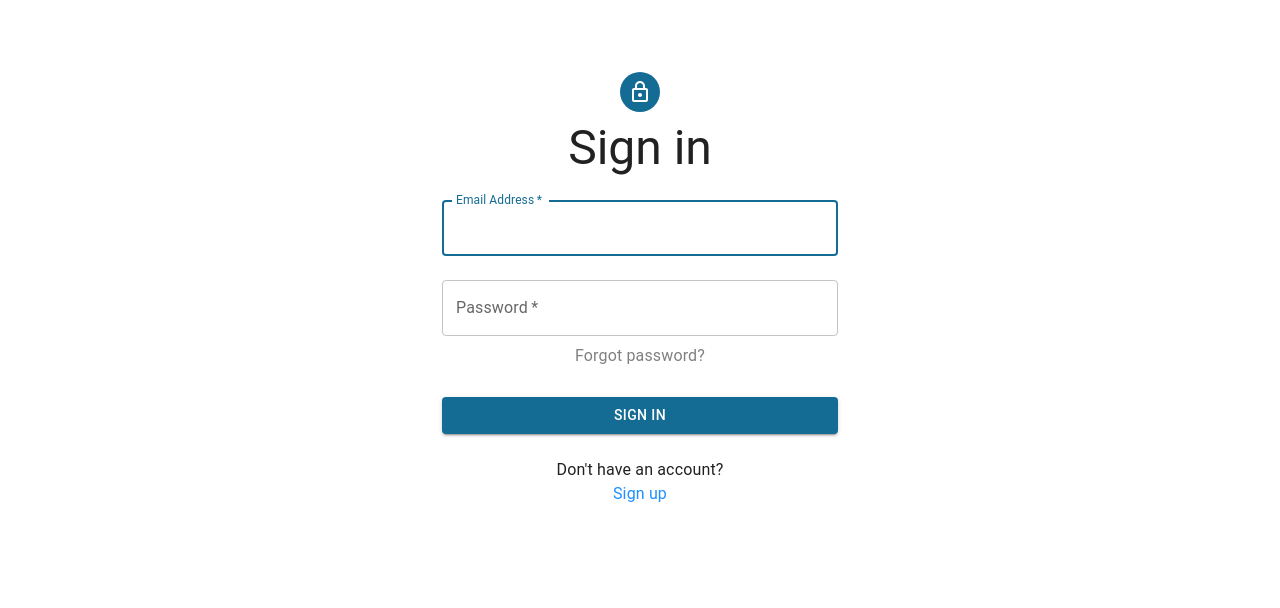
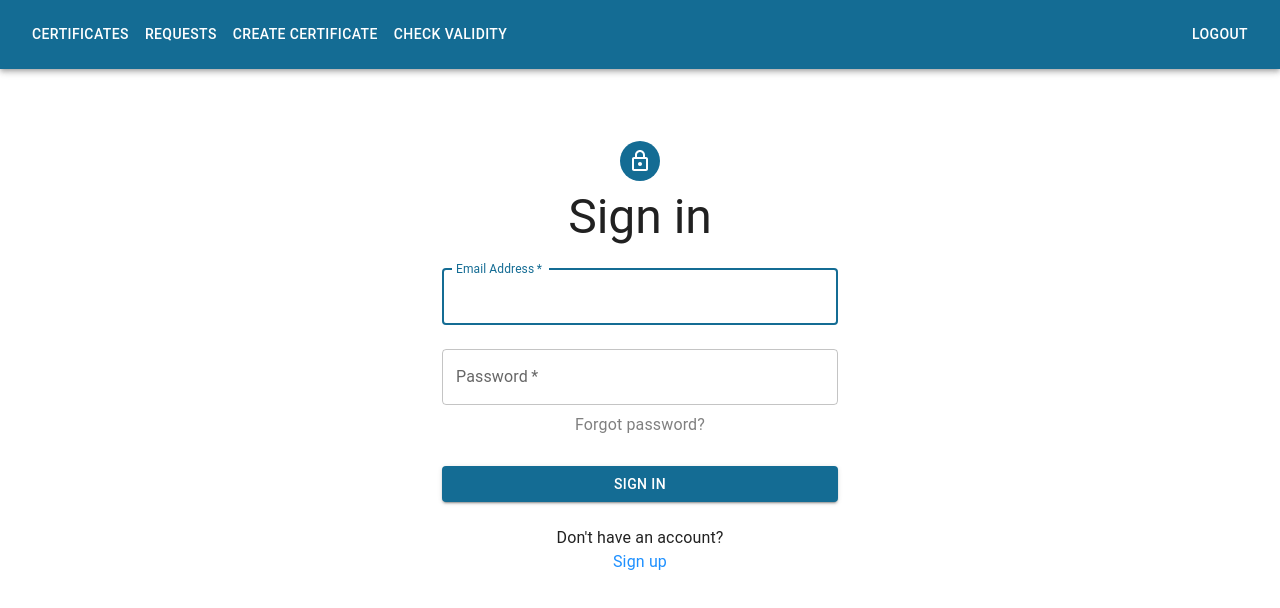
Before and after one commit to bmijanovic/certificates-web-app, a React (Vite) app in the folder front/certificates-web-app/: page /login in a window 1280 px wide. Shown: the top 608 px of the page. Built offline with nearby package versions, Linux system fonts and the light colour scheme; no server answers.

Commit message:
Added Navbar

```diff
--- a/front/certificates-web-app/index.html
+++ b/front/certificates-web-app/index.html
@@ -10,7 +10,7 @@
     <link href="https://fonts.googleapis.com/css2?family=Poppins:wght@300&display=swap" rel="stylesheet">
     <title>Vite + React</title>
   </head>
-  <body>
+  <body style="margin: 0">
     <div id="root"></div>
     <script type="module" src="/src/main.jsx"></script>
   </body>
--- /dev/null
+++ b/front/certificates-web-app/src/components/Navbar.jsx
@@ -0,0 +1,128 @@
+import * as React from 'react';
+import AppBar from '@mui/material/AppBar';
+import Box from '@mui/material/Box';
+import Toolbar from '@mui/material/Toolbar';
+import IconButton from '@mui/material/IconButton';
+import Typography from '@mui/material/Typography';
+import Menu from '@mui/material/Menu';
+import MenuIcon from '@mui/icons-material/Menu';
+import Container from '@mui/material/Container';
+import Avatar from '@mui/material/Avatar';
+import Button from '@mui/material/Button';
+import Tooltip from '@mui/material/Tooltip';
+import MenuItem from '@mui/material/MenuItem';
+export default function Navbar() {
+    const [anchorElNav, setAnchorElNav] = React.useState(null);
+    const [anchorElUser, setAnchorElUser] = React.useState(null);
+
+    const handleOpenNavMenu = (event) => {
+        setAnchorElNav(event.currentTarget);
+    };
+    const handleOpenUserMenu = (event) => {
+        setAnchorElUser(event.currentTarget);
+    };
+
+    const handleCloseNavMenu = () => {
+        setAnchorElNav(null);
+    };
+
+    const handleCloseUserMenu = () => {
+        setAnchorElUser(null);
+    };
+
+    return (
+        <AppBar style={{position:"sticky",margin:0}}>
+            <Container maxWidth="xl">
+                <Toolbar disableGutters>
+
+                    <Box sx={{ flexGrow: 1, display: { xs: 'flex', md: 'none' } }}>
+                        <IconButton
+                            size="large"
+                            aria-label="account of current user"
+                            aria-controls="menu-appbar"
+                            aria-haspopup="true"
+                            onClick={handleOpenNavMenu}
+                            color="inherit"
+                        >
+                            <MenuIcon />
+                        </IconButton>
+                        <Menu
+                            id="menu-appbar"
+                            anchorEl={anchorElNav}
+                            anchorOrigin={{
+                                vertical: 'bottom',
+                                horizontal: 'left',
+                            }}
+                            keepMounted
+                            transformOrigin={{
+                                vertical: 'top',
+                                horizontal: 'left',
+                            }}
+                            open={Boolean(anchorElNav)}
+                            onClose={handleCloseNavMenu}
+                            sx={{
+                                display: { xs: 'block', md: 'none' },
+                            }}
+                        >
+                            <MenuItem key="certificates" onClick={handleCloseNavMenu}>
+                                <Typography textAlign="center">Certificates</Typography>
+                            </MenuItem>
+                            <MenuItem key="requests" onClick={handleCloseNavMenu}>
+                                <Typography textAlign="center">Requests</Typography>
+                            </MenuItem>
+                            <MenuItem key="generate" onClick={handleCloseNavMenu}>
+                                <Typography textAlign="center">Create Certificates</Typography>
+                            </MenuItem>
+                            <MenuItem key="validity" onClick={handleCloseNavMenu}>
+                                <Typography textAlign="center">Check Validity</Typography>
+                            </MenuItem>
+                            <MenuItem key="validity" onClick={handleCloseNavMenu}>
+                                <Typography textAlign="center">Logout</Typography>
+                            </MenuItem>
+                        </Menu>
+                    </Box>
+                    <Box sx={{ flexGrow: 1, display: { xs: 'none', md: 'flex' } }}>
+                            <Button
+                                key="certificates"
+                                onClick={handleCloseNavMenu}
+                                sx={{ my: 2, color: 'white', display: 'block' }}
+                            >
+                                Certificates
+                            </Button>
+                        <Button
+                            key="requests"
+                            onClick={handleCloseNavMenu}
+                            sx={{ my: 2, color: 'white', display: 'block' }}
+                        >
+                            Requests
+                        </Button>
+                        <Button
+                            key="generate"
+                            onClick={handleCloseNavMenu}
+                            sx={{ my: 2, color: 'white', display: 'block' }}
+                        >
+                            Create Certificate
+                        </Button>
+                        <Button
+                            key="validity"
+                            onClick={handleCloseNavMenu}
+                            sx={{ my: 2, color: 'white', display: 'block' }}
+                        >
+                            Check Validity
+                        </Button>
+                    </Box>
+
+                    <Box sx={{ flexGrow: 0,display: { xs: 'none', md: 'flex' }  }}>
+                        <Button
+                            key="validity"
+                            onClick={handleCloseNavMenu}
+                            sx={{ my: 2, color: 'white', display: 'block' }}
+                        >
+                            Logout
+                        </Button>
+                    </Box>
+                </Toolbar>
+            </Container>
+        </AppBar>
+    );
+}
--- a/front/certificates-web-app/src/main.jsx
+++ b/front/certificates-web-app/src/main.jsx
@@ -17,10 +17,11 @@ import {UnregisteredRoute} from "./security/UnregisteredRoute.jsx";
 import {LocalizationProvider} from "@mui/x-date-pickers";
 import {AdapterDayjs} from "@mui/x-date-pickers/AdapterDayjs";
 import CheckValidity from "./pages/CheckValidity.jsx";
-import {createTheme, ThemeProvider} from "@mui/material";
+import {Card, createTheme, ThemeProvider} from "@mui/material";
 import AccountActivation from "./pages/AccountActivation.jsx";
 import AllCertificates from "./pages/AllCertificates.jsx";
 import PasswordReset from "./pages/PasswordReset.jsx";
+import Navbar from "./components/Navbar.jsx";
 axios.defaults.withCredentials = true
 
 const queryClient = new QueryClient({defaultOptions: { queries: {
@@ -52,14 +53,15 @@ const router = createBrowserRouter([
     {path:"/certificates", element: <ProtectedRoute><AllCertificates/></ProtectedRoute>},
     {path:"*", element: <Navigate to="/home" replace />},
 ])
-
 ReactDOM.createRoot(document.getElementById('root')).render(
   <React.StrictMode>
       <ThemeProvider theme={theme}>
           <LocalizationProvider dateAdapter={AdapterDayjs}>
               <AuthProvider>
                   <QueryClientProvider client={queryClient}>
-                    <RouterProvider router={router}/>
+                      <Navbar/>
+                      <RouterProvider router={router}>
+                      </RouterProvider>
                     <ReactQueryDevtools/>
                   </QueryClientProvider>
               </AuthProvider>
--- a/front/certificates-web-app/src/pages/AllCertificates.jsx
+++ b/front/certificates-web-app/src/pages/AllCertificates.jsx
@@ -1,5 +1,3 @@
-import {AuthContext} from "../security/AuthContext.jsx";
-import {useQuery} from "@tanstack/react-query";
 import axios from "axios";
 import {Box, FormControl, Grid, InputLabel, MenuItem, Select, Tab, TablePagination, Tabs} from "@mui/material";
 import {TabContext} from "@mui/lab";
```
